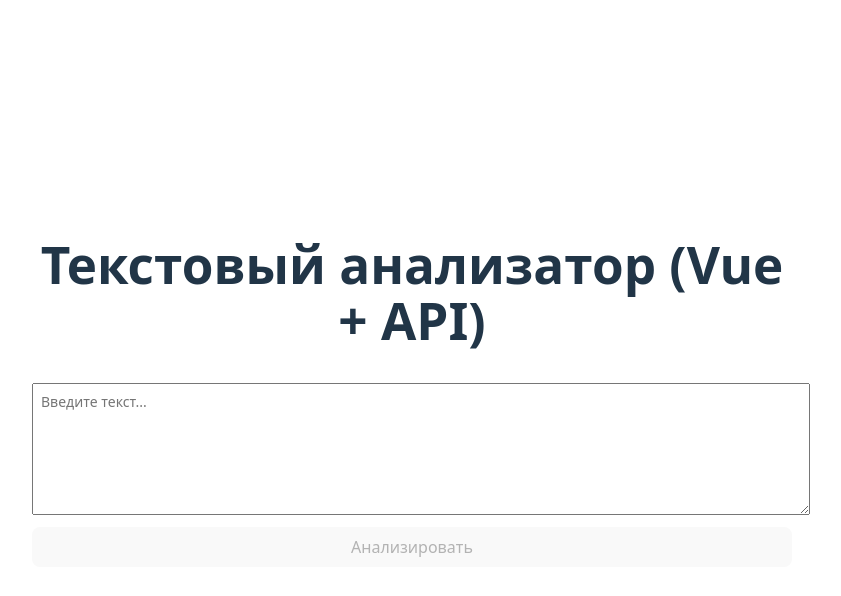
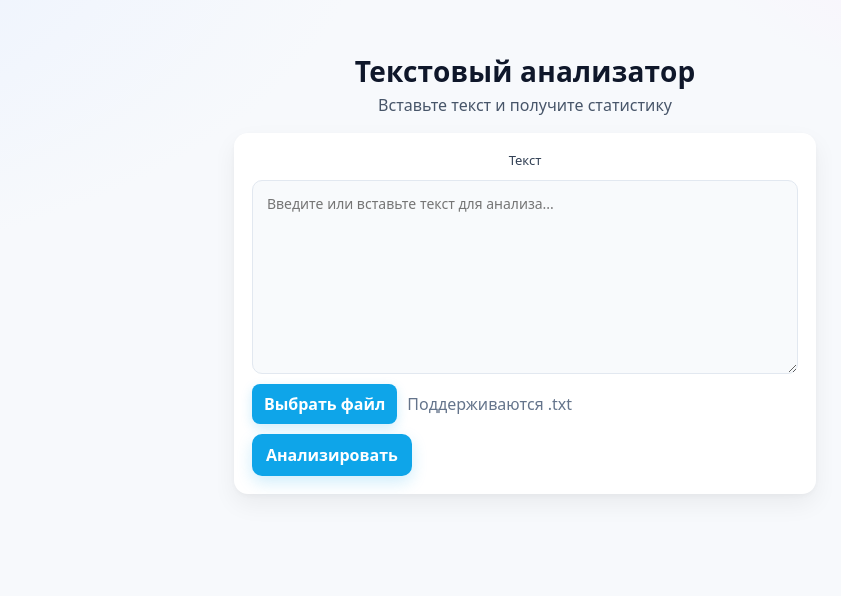
Before and after one commit to Tokimikichika/textquant, a Vue app in the folder frontend/: page / in a window 1280 px wide. Shown: the top 596 px of the page, without its empty margins (228-1069 px from the left). Built offline with nearby package versions, Linux system fonts and the light colour scheme.

Commit message:
поправил фронт покрасивее

```diff
--- a/frontend/src/components/index.vue
+++ b/frontend/src/components/index.vue
@@ -7,9 +7,31 @@ export default {
       loading: false,
       error: '',
       result: null,
+      pickedFileName: '',
     };
   },
   methods: {
+    handleFile(e) {
+      this.error = '';
+      this.pickedFileName = '';
+      const file = e?.target?.files?.[0];
+      if (!file) return;
+      if (!/^text\//.test(file.type) && !/\.txt$/i.test(file.name)) {
+        this.error = 'Поддерживаются только текстовые файлы (.txt)';
+        e.target.value = '';
+        return;
+      }
+      const reader = new FileReader();
+      reader.onload = () => {
+        const content = String(reader.result || '');
+        this.text = content;
+        this.pickedFileName = file.name;
+      };
+      reader.onerror = () => {
+        this.error = 'Не удалось прочитать файл';
+      };
+      reader.readAsText(file, 'utf-8');
+    },
     async analyze() {
       this.error = '';
       this.result = null;
@@ -44,30 +66,48 @@ export default {
 </script>
 
 <template>
-  <main class="container">
-    <h1>Текстовый анализатор (Vue + API)</h1>
-    <form @submit.prevent="analyze" class="form">
-      <textarea v-model="text" rows="6" placeholder="Введите текст..."></textarea>
-      <button type="submit" :disabled="loading || !(text && text.trim())">{{ loading ? 'Анализ...' : 'Анализировать' }}</button>
-    </form>
+  <main class="page">
+    <header class="header">
+      <h1 class="title">Текстовый анализатор</h1>
+      <p class="subtitle">Вставьте текст и получите статистику</p>
+    </header>
 
-    <p v-if="error" class="error">{{ error }}</p>
+    <section class="card">
+      <form @submit.prevent="analyze" class="form">
+        <label class="label" for="ta">Текст</label>
+        <textarea id="ta" v-model="text" rows="8" class="textarea" placeholder="Введите или вставьте текст для анализа..."></textarea>
+        <div class="file-row">
+          <label class="file-label">
+            <input class="file" type="file" accept=".txt,text/plain" @change="handleFile" />
+            <span class="file-btn">Выбрать файл</span>
+            <span class="file-name" v-if="pickedFileName">{{ pickedFileName }}</span>
+            <span class="file-hint" v-else>Поддерживаются .txt</span>
+          </label>
+        </div>
+        <div class="actions">
+          <button class="btn btn-primary" type="submit" :disabled="loading || !(text && text.trim())">
+            {{ loading ? 'Анализ…' : 'Анализировать' }}
+          </button>
+        </div>
+      </form>
+      <p v-if="error" class="alert">{{ error }}</p>
+    </section>
 
-    <section v-if="result" class="result">
-      <h2>Результат</h2>
-      <ul>
-        <li><b>Источник:</b> {{ result.source }}</li>
-        <li><b>Слова:</b> {{ result.words }}</li>
-        <li><b>Символы:</b> {{ result.characters }}</li>
-        <li><b>Предложения:</b> {{ result.sentences }}</li>
-        <li><b>Параграфы:</b> {{ result.paragraphs }}</li>
-        <li><b>Средняя длина слова:</b> {{ result.avg_word_length }}</li>
-        <li><b>Средняя длина предложения:</b> {{ result.avg_sentence_length }}</li>
-      </ul>
-      <div v-if="result.top_words?.length">
-        <h3>Топ слов</h3>
-        <ol>
-          <li v-for="(w, i) in result.top_words" :key="i">{{ w.word }} — {{ w.count }}</li>
+    <section v-if="result" class="card result">
+      <h2 class="section-title">Результат</h2>
+      <div class="grid">
+        <div class="metric"><span class="k">Источник</span><span class="v">{{ result.source }}</span></div>
+        <div class="metric"><span class="k">Слова</span><span class="v">{{ result.words }}</span></div>
+        <div class="metric"><span class="k">Символы</span><span class="v">{{ result.characters }}</span></div>
+        <div class="metric"><span class="k">Предложения</span><span class="v">{{ result.sentences }}</span></div>
+        <div class="metric"><span class="k">Параграфы</span><span class="v">{{ result.paragraphs }}</span></div>
+        <div class="metric"><span class="k">Ср. длина слова</span><span class="v">{{ result.avg_word_length }}</span></div>
+        <div class="metric"><span class="k">Ср. длина предложения</span><span class="v">{{ result.avg_sentence_length }}</span></div>
+      </div>
+      <div v-if="result.top_words?.length" class="top">
+        <h3 class="section-subtitle">Топ слов</h3>
+        <ol class="top-list">
+          <li v-for="(w, i) in result.top_words" :key="i"><span class="word">{{ w.word }}</span><span class="count">{{ w.count }}</span></li>
         </ol>
       </div>
     </section>
@@ -75,36 +115,188 @@ export default {
 </template>
 
 <style scoped>
-.container {
-  max-width: 760px;
-  margin: 32px auto;
-  padding: 0 16px;
+.page {
+  min-height: 100vh;
+  min-width: 150%;
+  padding: 24px 16px 48px;
+  position: relative;
+  overflow-x: hidden;
+}
+
+.page::before {
+  content: "";
+  position: fixed;
+  inset: 0;
+  background:
+    radial-gradient(1200px 600px at -10% -10%, #e8f0ff 0%, transparent 60%),
+    radial-gradient(900px 500px at 110% -20%, #fde8ff 0%, transparent 60%),
+    #f7f9fc;
+  z-index: -1;
+}
+
+.header {
+  max-width: 880px;
+  margin: 0 auto 16px;
+  text-align: center;
+}
+
+.title {
+  margin: 0 0 6px;
+  font-size: 28px;
+  font-weight: 700;
+  letter-spacing: 0.2px;
+  color: #0f172a;
+}
+
+.subtitle {
+  margin: 0;
+  color: #475569;
+}
+
+.card {
+  max-width: 880px;
+  margin: 16px auto;
+  background: #fff;
+  border-radius: 14px;
+  box-shadow: 0 10px 25px rgba(2, 6, 23, 0.06), 0 2px 6px rgba(2, 6, 23, 0.04);
+  padding: 18px;
 }
 
 .form {
   display: grid;
-  gap: 12px;
-  margin-bottom: 16px;
+  gap: 10px;
 }
 
-textarea {
-  width: 100%;
-  font-family: inherit;
-  font-size: 14px;
-  padding: 8px;
+.label {
+  font-size: 13px;
+  color: #334155;
 }
 
-button {
-  padding: 8px 12px;
-  cursor: pointer;
+.textarea {
+  resize: vertical;
+  min-height: 140px;
+  font-family: ui-sans-serif, system-ui, -apple-system, Segoe UI, Roboto, Helvetica, Arial, "Apple Color Emoji", "Segoe UI Emoji";
+  font-size: 14px;
+  line-height: 1.5;
+  padding: 12px 14px;
+  color: #0f172a;
+  background: #f8fafc;
+  border: 1px solid #e2e8f0;
+  border-radius: 10px;
+  outline: none;
+  transition: border-color .2s ease, box-shadow .2s ease, background .2s ease;
 }
 
-.error {
-  color: #d33;
+.textarea:focus {
+  background: #ffffff;
+  border-color: #60a5fa;
+  box-shadow: 0 0 0 3px rgba(59, 130, 246, 0.15);
 }
 
-.result ul {
+.actions {
+  display: flex;
+  justify-content: flex-start;
+}
+
+.file-row { display: flex; justify-content: space-between; align-items: center; }
+.file-label { display: inline-flex; align-items: center; gap: 10px; }
+.file { display: none; }
+.file-btn {
+  display: inline-block;
+  background: #0ea5e9;
+  color: #fff;
+  padding: 8px 12px;
+  border-radius: 8px;
+  font-weight: 600;
+  cursor: pointer;
+  box-shadow: 0 4px 12px rgba(14, 165, 233, .2);
+}
+.file-name { color: #0f172a; font-weight: 600; }
+.file-hint { color: #64748b; }
+
+.btn {
+  appearance: none;
+  border: 0;
+  border-radius: 10px;
+  padding: 10px 14px;
+  font-weight: 600;
+  cursor: pointer;
+  transition: transform .05s ease, box-shadow .2s ease, opacity .2s ease;
+}
+
+.btn:disabled {
+  opacity: 1;
+  cursor: not-allowed;
+}
+
+.btn-primary[disabled] {
+  background: #0ea5e9;
+  box-shadow: 0 6px 16px rgba(14, 165, 233, .2);
+}
+
+.btn-primary {
+  color: #fff;
+  background: #0ea5e9;
+  box-shadow: 0 6px 16px rgba(14, 165, 233, .2);
+}
+
+.btn-primary:not(:disabled):active {
+  transform: translateY(1px);
+}
+
+.alert {
+  margin-top: 10px;
+  color: #b91c1c;
+}
+
+.section-title {
+  margin: 0 0 10px;
+  font-size: 18px;
+}
+
+.grid {
+  display: grid;
+  grid-template-columns: repeat(auto-fit, minmax(220px, 1fr));
+  gap: 10px;
+}
+
+.metric {
+  display: flex;
+  align-items: center;
+  justify-content: space-between;
+  padding: 10px 12px;
+  background: #f8fafc;
+  border: 1px solid #e2e8f0;
+  border-radius: 10px;
+}
+
+.metric .k { color: #475569; }
+.metric .v { font-weight: 700; color: #0f172a; }
+
+.top { margin-top: 14px; }
+
+.section-subtitle {
+  margin: 0 0 6px;
+  font-weight: 600;
+}
+
+.top-list {
   list-style: none;
   padding: 0;
+  margin: 0;
+  display: grid;
+  gap: 6px;
 }
+
+.top-list li {
+  display: flex;
+  align-items: center;
+  justify-content: space-between;
+  padding: 8px 10px;
+  border: 1px dashed #dbe3ee;
+  border-radius: 8px;
+}
+
+.word { color: #0f172a; }
+.count { font-weight: 700; color: #1f2937; }
 </style>
```
